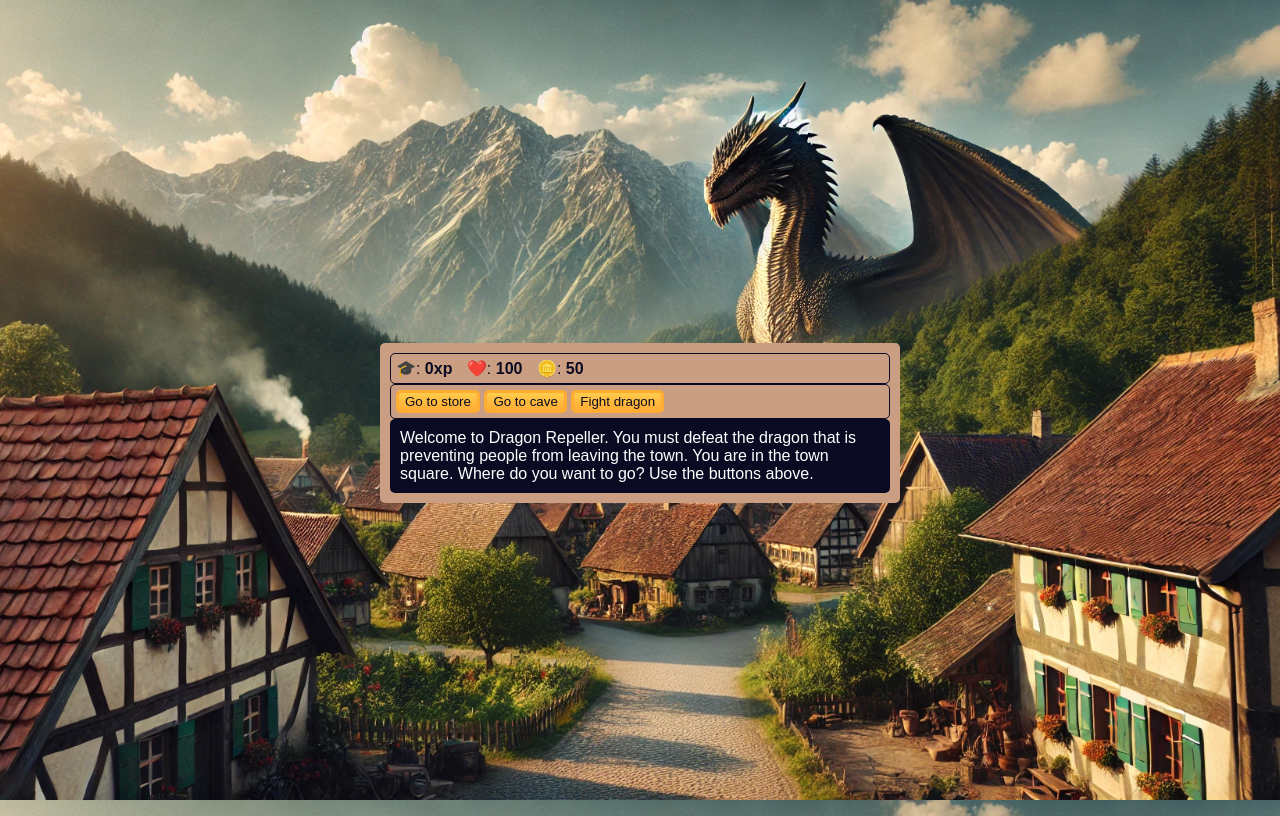
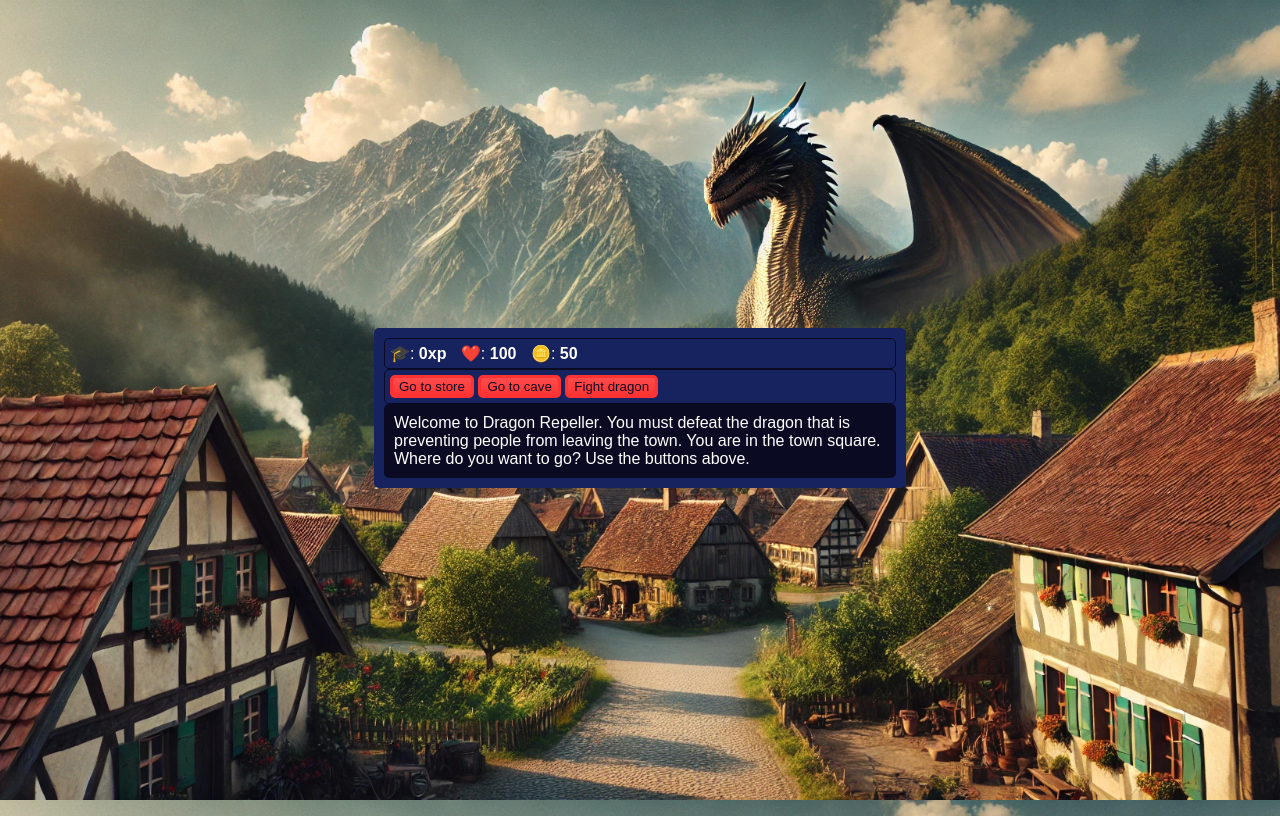
Before and after one commit to pvcordeiro/rpggame, a plain HTML site: page index.html in a window 1280 px wide. Drawn offline with Linux system fonts and the light colour scheme.

Commit message:
customized a little bit

```diff
--- a/styles.css
+++ b/styles.css
@@ -12,6 +12,7 @@ body {
 	justify-content: center;
 	height: 100vh;
 	max-width: 100vw;
+	scrollbar-width: none;
 }
 
 #text {
@@ -22,21 +23,22 @@ body {
 }
 
 #game {
-  max-width: 500px;
-  max-height: 400px;
-  background-color: #ca9e82;
+  max-width: 40vw;
+  max-height: 500px;
+  background-color: #17235e;
   color: #ffffff;
-  margin: 30px auto 0px;
   padding: 10px;
   border-radius: 5px;
+  border-color: #faf7f7;
 }
 
 #controls,
 #stats {
 	border: 1px solid #0a0a23;
 	padding: 5px;
-	color: #0a0a23;
+	color: white;
 	border-radius: 5px;
+	/* width: 40%; */
 }
 
 #monsterStats {
@@ -54,14 +56,15 @@ body {
 button {
   cursor: pointer;
   color: #0a0a23;
-  background-color: #feac32;
-  background-image: linear-gradient(#fecc4c, #ffac33);
-  border: 3px solid #feac32;
+  background-color: #fe3232;
+  background-image: linear-gradient(#fe4c4c, #ff3333);
+  border: 3px solid #fe3232;
   border-radius: 5px;
 }
 
 @media (max-width: 500px) {
   #game {
-	width: 90%;
+	width: 80vw;
+	height: 100dvh;
   }
 }
```
